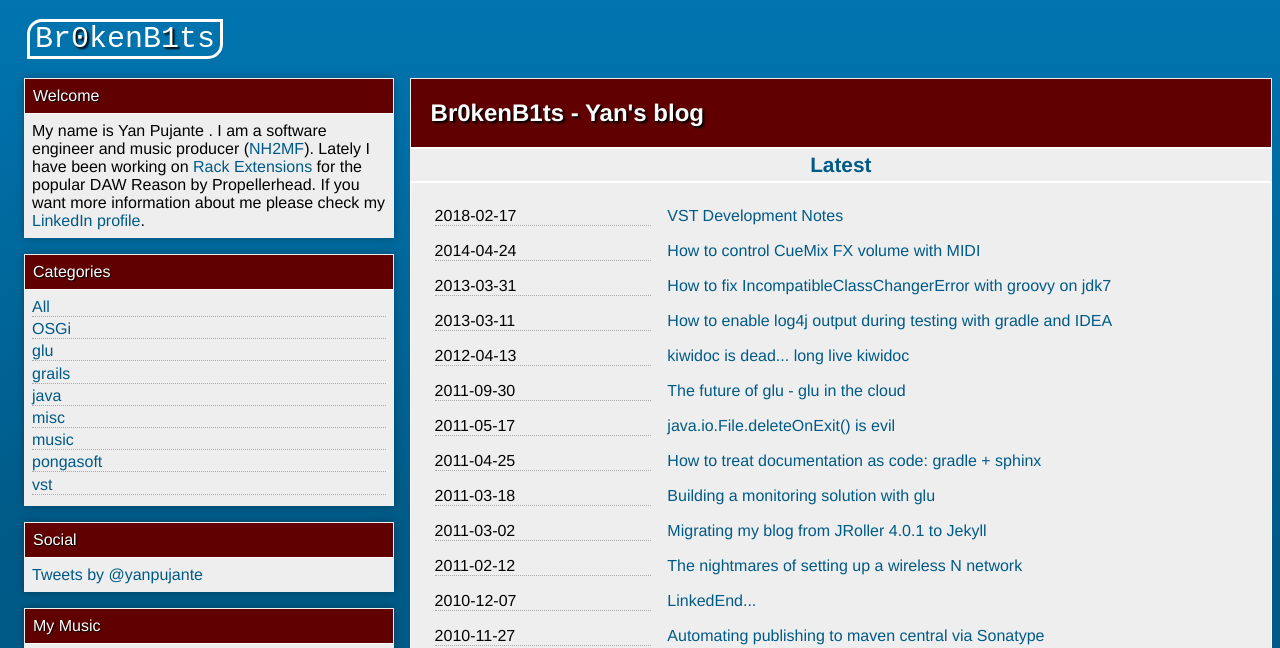
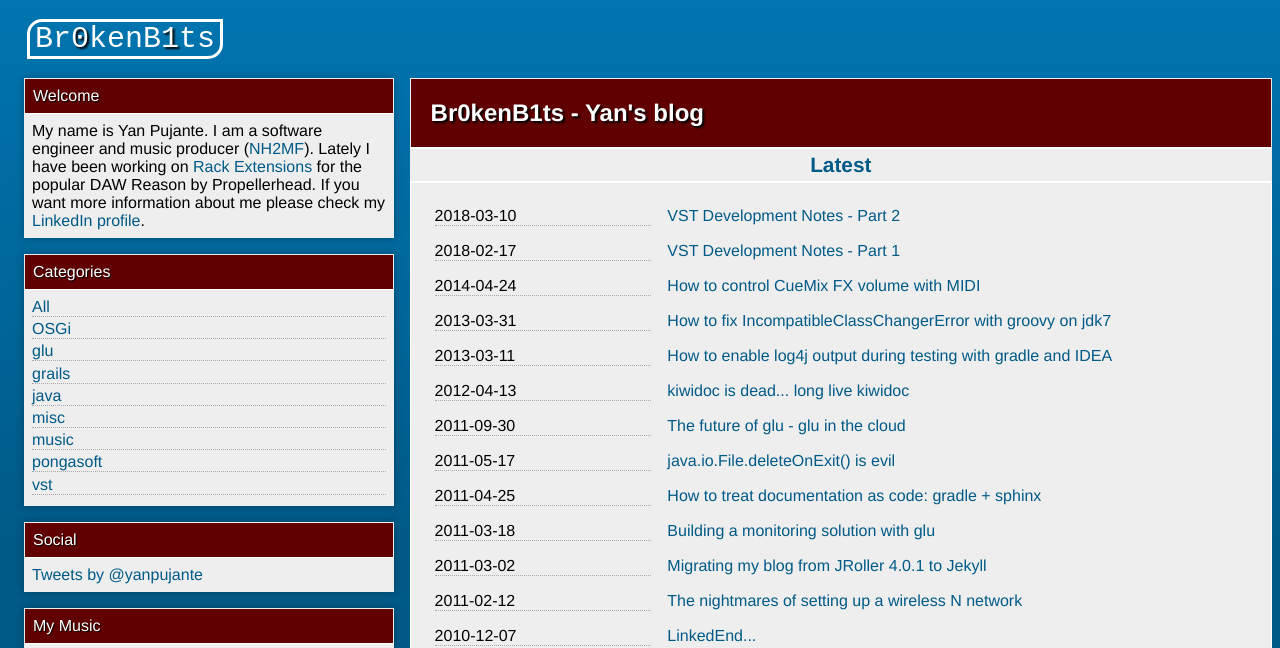
Before and after one commit to ypujante/blog, a Jekyll site: the page built from categories/All/index.html, in a window 1280 px wide and 900 px high, cut to the strip 0-648 px from the top of the window. Built offline with Jekyll 4.4.1, drawn with Linux system fonts in a browser that asks for light colours; comment, search, counter and statistics services are not loaded; some of the changed lines change nothing that is shown.

Commit message:
Added VST notes part 2

```diff
--- a/_config.yml
+++ b/_config.yml
@@ -21,7 +21,6 @@
 - jekyll-textile-converter
 
 # post related entries
-withLinkedIn: true
 withTwitter: true
 withGoogle: true
 prodMode: true
--- a/_includes/sidebar.html
+++ b/_includes/sidebar.html
@@ -1,7 +1,6 @@
 <dl class="entry">
   <dt>Welcome</dt>
-  <dd>My name is Yan
-    Pujante {% if site.withLinkedIn and site.prodMode %}<script type="IN/MemberProfile" data-id="https://www.linkedin.com/in/pujante" data-format="hover"></script>{% endif %}. I am a software engineer and music producer (<a href="http://nh2mf.com">NH2MF</a>). Lately I have been working on <a href="https://www.pongasoft.com">Rack Extensions</a> for the popular DAW Reason by Propellerhead.
+  <dd>My name is Yan Pujante. I am a software engineer and music producer (<a href="http://nh2mf.com">NH2MF</a>). Lately I have been working on <a href="https://www.pongasoft.com">Rack Extensions</a> for the popular DAW Reason by Propellerhead.
     If you want more information about me please check my
     <a href="https://www.linkedin.com/in/yan">LinkedIn profile</a>.
   </dd>
--- a/_layouts/default.html
+++ b/_layouts/default.html
@@ -52,8 +52,5 @@ var pageTracker = _gat._getTracker("UA-8362808-1");
 pageTracker._trackPageview();
 } catch(err) {}</script>
 {% endif %}
-{% if site.withLinkedIn and site.prodMode %}
-  <script src="https://platform.linkedin.com/in.js" type="text/javascript"></script>
-{% endif %}
 </body>
 </html>
--- a/_posts/2018-02-17-VST-development-notes.textile
+++ b/_posts/2018-02-17-VST-development-notes.textile
@@ -1,6 +1,6 @@
 ---
 layout: post
-title: "VST Development Notes"
+title: "VST Development Notes - Part 1"
 category: vst
 tags:
  - vst2
@@ -9,7 +9,7 @@ tags:
 ---
 As I am learning about VST development I wanted to share my notes, first as a way to document my own understanding for the future and second as a way to help others following a similar path.
 
-<div class="warning">This is currently a work in progress. This is not meant to be generic for all platforms and is only focusing on macOS.</div>
+<div class="warning">This is not meant to be generic for all platforms and is only focusing on macOS.</div>
 
 h2. Configuration
 
@@ -32,7 +32,7 @@ After unpacking, run
 ./copy_vst2_to_vst3_sdk.sh
 {% endhighlight %}
 
-to make sure that we can build VST2 wrappers as well (VST3 is very poorly supported, ex: Maschine by Native Instruments or Reason by Properllerhead do not support it)
+to make sure that we can build VST2 wrappers as well (VST3 is very poorly supported, ex: Maschine by Native Instruments or Reason by Propellerhead do not support it)
 
 h3. Documentation
 
@@ -111,7 +111,7 @@ cp -r VST3/Debug/again.vst3 ~/Library/Audio/Plug-Ins/VST/again.vst
 
 h4. Building the SDK (with CLion)
 
-"Clion":https://www.jetbrains.com/clion/ can actually work directly with CMake thus making the process more straighforward and cleaner as you are only dealing with the original project. The drawback of using the previous approach (using CMake to generate an Xcode project) is that if you modify the Xcode project (for example add a resource to a plugin) it is not reflected in the CMake world. On the other end, CLion shows the original project and use CMake directly, so as a result if you add a resource to the project it will be added to the CMake world.
+"Clion":https://www.jetbrains.com/clion/ can actually work directly with CMake thus making the process more straightforward and cleaner as you are only dealing with the original project. The drawback of using the previous approach (using CMake to generate an Xcode project) is that if you modify the Xcode project (for example add a resource to a plugin) it is not reflected in the CMake world. On the other end, CLion shows the original project and use CMake directly, so as a result if you add a resource to the project it will be added to the CMake world.
 
 <div class="warning">Unfortunately, the _hack_ that was introduced by Steinberg in the <code>again/CMakeLists.txt</code> build file for handling VST2 is Xcode specific and does not work with CLion (or simple Makefiles). In order to fix this issue and make it Mac specific (vs Xcode specific), you need to:
 </div>
@@ -126,7 +126,7 @@ _VSTPluginMain
 
 * change the <code>again/CMakeLists.txt</code> section to use it
 
-{% highlight text %}
+{% highlight cmake %}
 if (SMTG_CREATE_VST2_VERSION)
   message(STATUS "SMTG_CREATE_VST2_VERSION is set for ${target}. A VST 2 version of the plug-in will be created (just rename the generated file from .vst3 to .vst).")
   if(MAC)
@@ -157,7 +157,7 @@ h3. Building your own VST plugin
 
 After spending quite a bit of time trying to figure out how to build my own VST plugin, it boggles my mind that there is no instructions on how to do that at all.
 
-All the examples are nested inside the SDK and their <code>CMakeLists.txt</code> build file depend on the fact that they are inside the SDK and included by the top level one: variables defined at a higher level, cmake functions included at a higher level, etc... So every single sample build file does not provide any example of building a VST plugin outside the SDK. In fact the documentation does not even talk about how you would go about building your own. They don't even mention: _"simply copy an example and modify it"_ which seems to be the most obivous one. Nothing.
+All the examples are nested inside the SDK and their <code>CMakeLists.txt</code> build file depend on the fact that they are inside the SDK and included by the top level one: variables defined at a higher level, cmake functions included at a higher level, etc... So every single sample build file does not provide any example of building a VST plugin outside the SDK. In fact the documentation does not even talk about how you would go about building your own. They don't even mention: _"simply copy an example and modify it"_ which seems to be the most obvious one. Nothing.
 
 Just let that sink in for a second... Imagine wanting to build an android app. You download the android SDK and all the android app examples that come with the SDK are deeply nested in the SDK and every build file depend on the fact that they are located inside the SDK. And in order to build an android app (without rewriting all the build files), you need to physically locate your files inside the android SDK. Wouldn't this be crazy? Well that is what the VST3 SDK does (to the best of my understanding)...
 
@@ -165,7 +165,7 @@ h4. Building your own first VST plugin (the dirty way)
 
 Moving forward I am using CLion as it is a lot easier and remove the extra step of building an Xcode or Visual Studio project. I am calling this method _the dirty way_ because it ends up locating the plugin inside the SDK (see previous section).
 
-* to minimize the _crazyness_ of this approach, I copied the <code>again</code> example *outside* the SDK and renamed it <code>MyAgain</code>. And because it is outside the SDK, I can actually put it under version control...
+* to minimize the _craziness_ of this approach, I copied the <code>again</code> example *outside* the SDK and renamed it <code>MyAgain</code>. And because it is outside the SDK, I can actually put it under version control...
 <div class="warning">Make sure you copy <code>again</code> after the fix of the hack for VST2 support (as described previously)</div>
 * I then create a symbolic link inside the <code>public.sdk/samples/vst</code> folder.
 * I then open the project in CLion using the root of the SDK (<code>VST3_SDK</code>)
@@ -182,6 +182,8 @@ After struggling quite a bit, I was able to extract the right portions of the bu
 
 It is probably not the best solution but that is the best I could do. It does achieve the fact that it is a self contained, properly version controlled project, which depends on the SDK. I just wished Steinberg was distributing the SDK with a native/tested/bullet proof way to do this.
 
-This post will be updated soon...
+h3. Next
 
-_Last edited: 2018/03/01_
+Now that we know how to build any VST 3 plugin (as well as VST 2) while depending on the SDK, it is time to build your own. This is the point of "Part 2":/vst/2018/03/10/VST-development-notes-part2.
+
+_Last edited: 2018/03/10_
--- /dev/null
+++ b/_posts/2018-03-10-VST-development-notes-part2.textile
@@ -0,0 +1,237 @@
+---
+layout: post
+title: "VST Development Notes - Part 2"
+category: vst
+tags:
+ - vst2
+ - vst3
+ - music
+---
+In "Part1":https://www.pongasoft.com/blog/yan/vst/2018/02/17/VST-development-notes, I described my first steps in installing the VST3 SDK and compiling a basic plugin in its own environment. Part2 focuses on the content of a plugin. For this exercise, I am reimplementing the "A/B Audio Switch":https://pongasoft.com/rack-extensions/ABSwitch.html rack extension since the logic is fairly simple while still touching many areas of plugin development.
+
+<div class="warning">This is currently a work in progress and will be updated regularly. This is not meant to be generic for all platforms and is only focusing on macOS. Check "Part1":/vst/2018/02/17/VST-development-notes for platform requirements and assumptions.</div>
+
+h3. Setup
+
+This project is available on github: "vst-ab-switch":https://github.com/pongasoft/vst-ab-switch. Make sure you checkout the <code>blog-part2</code> tag in order to follow along with this part.
+
+<div class="info">As mentioned in Part 1, I am now using CLion exclusively but it should be fairly trivial to generate the Xcode project or using <code>cmake</code> directly as explained in Part 1.</div>
+
+All the source files are located under <code>src/cpp</code>
+
+h3. Processor and Controller
+
+As described in the documentation, a plugin is made up of 2 main concepts:
+
+* the processor in charge of doing all the actual audio processing (deal with audio samples, midi events, etc...)
+* the controller in charge of the UI (vu meters, knobs, mouse events, etc...)
+
+Each concept is represented by a main class, in this case <code>ABSwitchProcessor</code> and <code>ABSwitchController</code> which inherit/implement the required interfaces/classes.
+
+h3. Main entry point(s)
+
+When the host/DAW loads the plugin, it needs to get a handle to the classes. This is a bit convoluted and frankly not explained at all in the documentation. So this is what I could gather from looking at the examples and SDK source code.
+
+h4. Class IDs
+
+Each class defines a unique ID (actually each class in the SDK has a unique ID as well). The file <code>ABSwitchCIDs.h</code> declares the unique ID for the 2 main classes:
+
+{% highlight cpp %}
+static const ::Steinberg::FUID ABSwitchProcessorUID(0x8d605466, 0x25154967, 0x85ddbb25, 0x8ac01235);
+static const ::Steinberg::FUID ABSwitchControllerUID(0x82aea4a3, 0x5b4e4a5f, 0xa3d68b1a, 0x8a1b69c5);
+{% endhighlight %}
+
+There is no indication in the documentation about how you are supposed to generate those IDs. The source code for class <code>FUID</code> states _"Handling 16 Byte Globally Unique Identifiers"_. It is not clear whether this ID needs to be unique across all plugins or just unique within the plugin itself (without colliding with the SDK). I generated these using java <code>java.lang.UUID.randomUUID()</code> (see "javadoc":https://docs.oracle.com/javase/9/docs/api/java/util/UUID.html).
+
+h4. VST2 entry point
+
+The VST3 SDK contains a helper wrapper to wrap a VST3 plugin into a VST2 plugin. The main entry point for VST2 is defined in <code>ABSwitchVST2.cpp</code>:
+
+{% highlight cpp %}
+::AudioEffect *createEffectInstance(audioMasterCallback audioMaster)
+{
+  return Steinberg::Vst::Vst2Wrapper::create(GetPluginFactory(),
+                                             pongasoft::VST::ABSwitchProcessorUID,
+                                             'TBDx',
+                                             audioMaster);
+}
+{% endhighlight %}
+
+It simply uses the ID of the processor. Note that the VST2 unique ID is set to <code>TBDx</code> as I have not registered one with Steinberg yet...
+
+<div class="info">If you are familiar with VST2, the main entry point is actually the function
+
+  <code>VST_EXPORT AEffect* VSTPluginMain(audioMasterCallback audioMaster);</code>
+
+but the VST3 wrapper classes define this method which internally calls <code>createEffectInstance</code>
+</div>
+
+h4. VST3 entry point
+
+For VST3, the main entry point is actually the following C-style export function:
+{% highlight cpp %}
+IPluginFactory* PLUGIN_API GetPluginFactory()
+{% endhighlight %}
+
+<div class="info">This information is in the VST3 documentation but quite buried... It is on the VST 3 API / VST-MA page (selected in the sidebar) under the section Plug-ins / Module Factory.</div>
+
+Once the host gets access to the factory, it can then calls it back to instantiate the processor and controller.
+
+Thankfully the implementation of this method, the factory itself and the class registration is all done via a set of macros (see file <code>ABSwitchVST3.cpp</code>):
+
+{% highlight cpp %}
+BEGIN_FACTORY_DEF ("pongasoft",
+                   "https://www.pongasoft.com",
+                   "mailto:support@pongasoft.com")
+
+    // ABSwitchProcessor processor
+    DEF_CLASS2 (INLINE_UID_FROM_FUID(::pongasoft::VST::ABSwitchProcessorUID),
+                PClassInfo::kManyInstances,  // cardinality
+                kVstAudioEffectClass,    // the component category (do not changed this)
+                stringPluginName,      // here the Plug-in name (to be changed)
+                Vst::kDistributable,  // means that component and controller could be distributed on different computers
+                "Fx",          // Subcategory for this Plug-in (to be changed)
+                FULL_VERSION_STR,    // Plug-in version (to be changed)
+                kVstVersionString,    // the VST 3 SDK version (do not changed this, use always this define)
+                pongasoft::VST::ABSwitchProcessor::createInstance)  // function pointer called when this component should be instantiated
+
+    // ABSwitchController controller
+    DEF_CLASS2 (INLINE_UID_FROM_FUID(::pongasoft::VST::ABSwitchControllerUID),
+                PClassInfo::kManyInstances,  // cardinality
+                kVstComponentControllerClass,// the Controller category (do not changed this)
+                stringPluginName
+                  "Controller",  // controller name (could be the same than component name)
+                0,            // not used here
+                "",            // not used here
+                FULL_VERSION_STR,    // Plug-in version (to be changed)
+                kVstVersionString,    // the VST 3 SDK version (do not changed this, use always this define)
+                pongasoft::VST::ABSwitchController::createInstance)// function pointer called when this component should be instantiated
+
+END_FACTORY
+
+// from ABSwitchProcessor.h
+class ABSwitchProcessor : public AudioEffect {
+public:
+  // .....
+  static FUnknown *createInstance(void * /*context*/) {
+    return (IAudioProcessor *) new ABSwitchProcessor();
+  }
+  // .....
+}
+
+// from ABSwitchController.h
+class ABSwitchController : public EditController {
+public:
+  // .....
+  static FUnknown *createInstance(void * /*context*/) {
+    return (IEditController *) new ABSwitchController();
+  }
+  // .....
+}
+{% endhighlight %}
+
+The macro uses the IDs previously created as well as the factory methods (<code>createInstance</code>) from the processor and controller.
+
+h4. Attaching the controller to the processor
+
+Finally, the controller gets attached to the processor via its ID. See file <code>ABSwitchProcessor.cpp</code>:
+
+{% highlight cpp %}
+ABSwitchProcessor::ABSwitchProcessor() : AudioEffect()
+{
+  setControllerClass(ABSwitchControllerUID);
+}
+{% endhighlight %}
+
+h3. The processor
+
+The processor (defined in <code>ABSwitchProcessor.h</code>) needs to implement both <code>IComponent</code> and <code>IAudioProcessor</code> as per the documentation. The SDK class <code>AudioEffect</code> implements the basic methods and is used as a starting point for the processor.
+
+h4. Initializing the processor
+
+During the initialization phase of the processor, we define the inputs and outputs of the plugin (see file <code>ABSwitchProcessor.cpp</code>):
+
+{% highlight cpp %}
+tresult PLUGIN_API ABSwitchProcessor::initialize(FUnknown *context)
+{
+  tresult result = AudioEffect::initialize(context);
+  if(result != kResultOk)
+  {
+    return result;
+  }
+
+  //---create Audio In/Out buses------
+  addAudioInput(STR16 ("Stereo In"), SpeakerArr::kStereo);
+  addAudioOutput(STR16 ("Stereo Out"), SpeakerArr::kStereo);
+
+  return result;
+}
+{% endhighlight %}
+
+<div class="info">In order for the processor to declare that it can handle 64 bits processing, the method <code>canProcessSampleSize</code> needs to be overridden (see file <code>ABSwitchProcessor.cpp</code>).</div>
+
+h4. The actual processing
+
+The actual audio processing takes place in this method (see file <code>ABSwitchProcessor.cpp</code>):
+
+{% highlight cpp %}
+tresult PLUGIN_API ABSwitchProcessor::process(ProcessData &data)
+{
+  // ... see source code
+}
+{% endhighlight %}
+
+<div class="info">The code is mostly copied from the _again_ sample provided with the SDK.</div>
+
+A few points:
+
+* all the info necessary is provided in the <code>data</code> parameter
+* <code>data.inputs[0]</code> refers to the Stereo In pair defined during initialization
+* <code>data.outputs[0]</code> refers to the Stereo Out pair defined during initialization
+* <code>in[0]</code> represents the first channel of the Stereo In pair (the left channel). It is an array of samples of size <code>data.numSamples</code>. <code>in[1]</code> represents the other channel (right).
+* <code>out[0]</code> represents the first channel of the Stereo Out pair (the left channel). It is an array of samples of size <code>data.numSamples</code>. <code>out[1]</code> represents the other channel (right).
+* the _type_ of a sample (ex: <code>in[0][0]</code> is the first sample of the left input pair) is determined by <code>data.symbolicSampleSize</code>. Note how the code uses a templated function (defined in <code>ABSwitchProcess.h</code>) so as not to repeat the code for 32 or 64 bits.
+
+<div class="info">The code is generic and doesn't care how many channels are defined for input or output: it simply multiplies every input sample by 0.5 to generate an output sample.</div>
+
+h3. The controller
+
+The controller (defined in <code>ABSwitchController.h</code>) needs to implement <code>IEditController</code> as per the documentation. The SDK class <code>EditController</code> implements the basic methods and is used as a starting point for this plugin.
+
+h4. Creating the main view
+
+The controller main method is quite simple and returns an instance of <code>VSTGUI::VST3Editor</code>:
+
+{% highlight cpp %}
+IPlugView *ABSwitchController::createView(const char *name)
+{
+  if(name && strcmp(name, ViewType::kEditor) == 0)
+  {
+    return new VSTGUI::VST3Editor(this, "view", fXmlFile);
+  }
+  return nullptr;
+}
+{% endhighlight %}
+
+This class will read the provided xml file to build the GUI (it is empty so it will render a black square...). This class has an editing mode which allows you to create the UI on the fly with an editor (by right clicking in the UI)! The documentation (section VSTGUI 4 / Inline UI Editing for VST3 (WYSIWYG)) explains the various steps to make it happen (seems complicated), but in my experience it is already built-in in the makefiles so it is quite easy:
+
+{% highlight cmake %}
+# from VST3_SDK.cmake
+add_compile_options($<$<CONFIG:Debug>:-DVSTGUI_LIVE_EDITING=1>)
+{% endhighlight %}
+
+As long as you compile in <code>Debug</code> mode the editor is enabled. Simple.
+
+Although you can start your DAW to load the plugin, the SDK comes with a simple <code>editorhost</code> application (similar to the <code>validator</code> application (see Part 1)) which lets you load the plugin and edit it:
+
+{% highlight bash %}
+./vst3-sdk.368/Debug/bin/editorhost.app/Contents/MacOS/editorhost ./vst-ab-switch/Debug/VST3/pongasoft_ABSwitch.vst3
+{% endhighlight %}
+
+h3. What we have so far
+
+At this stage we have a fully functioning VST3 and VST2 plugin which simply removes 3dB from the input signal (so we can verify that the plugin gets called properly) and has a blank UI with editing built-in.
+
+Stay tuned for Part 3...
+
+_Last edited: 2018/03/10_
```
